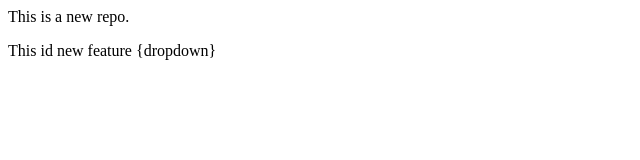
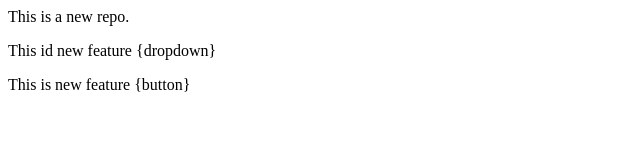
Before and after one commit to kolimimohammadAdil/localrepo, a plain HTML site: page index.html in a window 1280 px wide. Shown: the whole page, without its empty margins (0-640 px from the left). Drawn offline with Linux system fonts and the light colour scheme.

Commit message:
Add new line

```diff
--- a/index.html
+++ b/index.html
@@ -1,2 +1,3 @@
 <p>This is a new repo.</p>
 <p>This id new feature {dropdown}</p>
+<p>This is new feature {button}</p>
```
